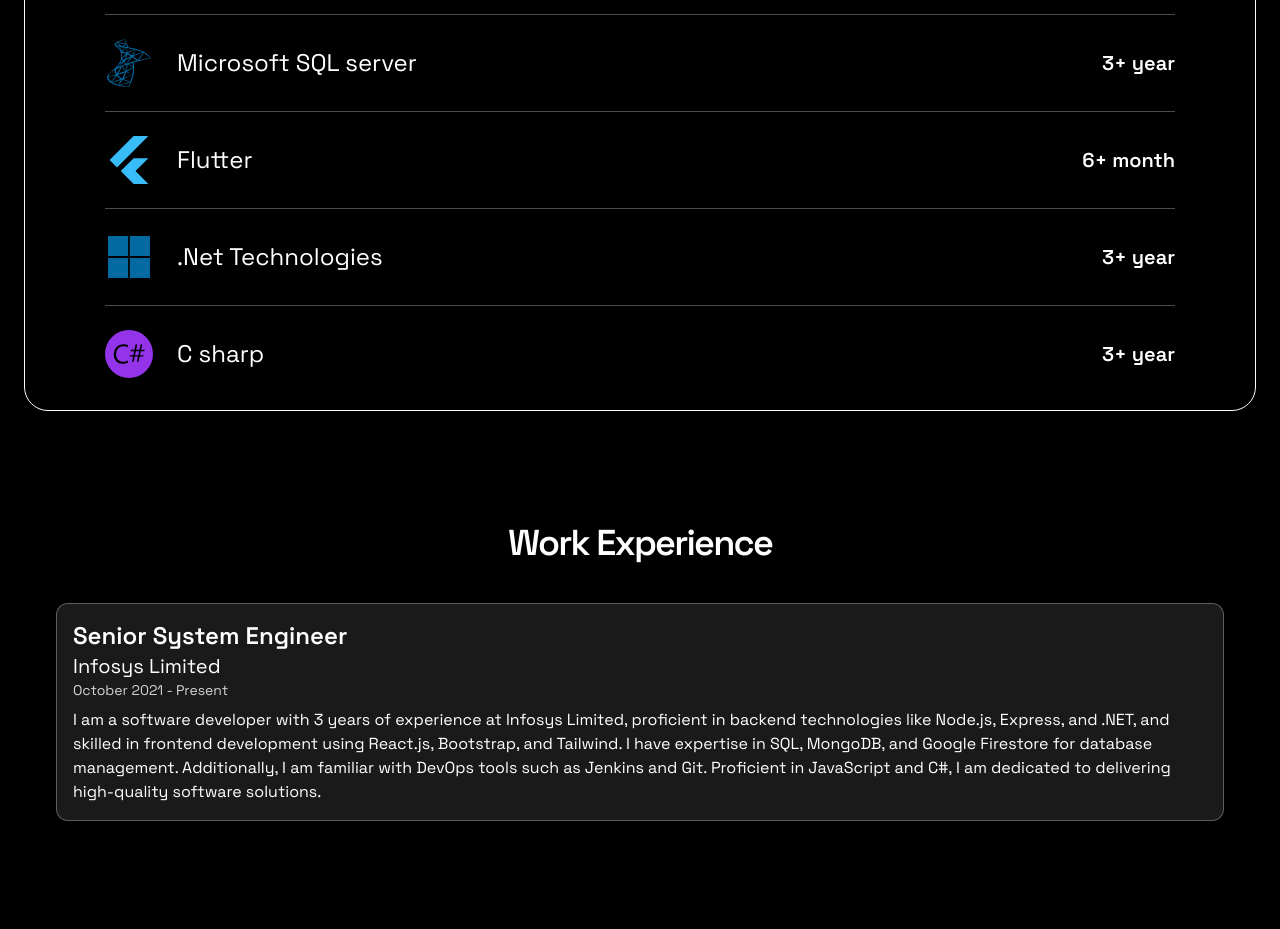
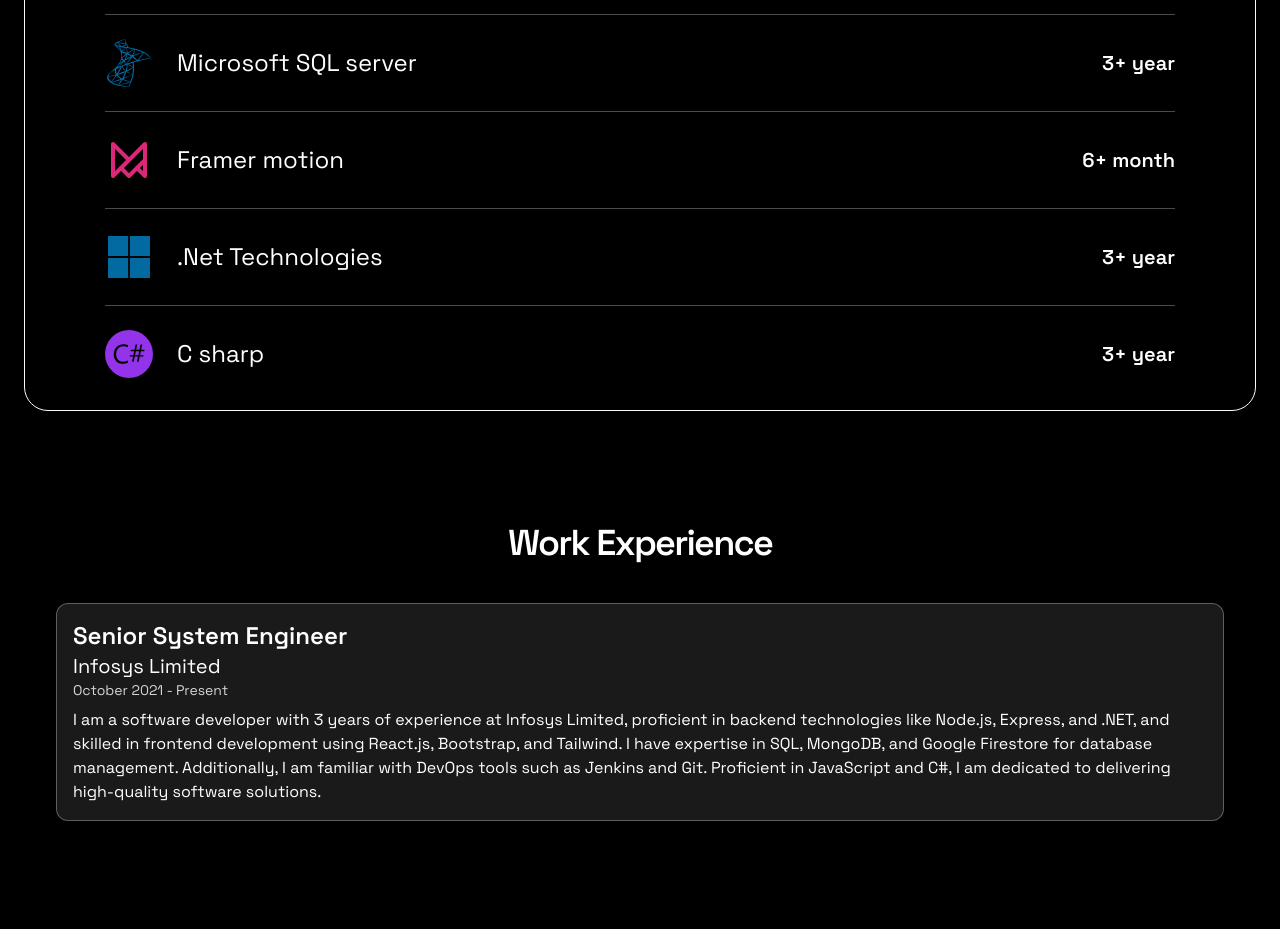
Before and after one commit to MangeshChaudhari2000/myPortfolio, a React (Create React App) app: page / in a window 1280 px wide. Shown: the part 2520-3449 px from the top of the page. Built offline with nearby package versions, Linux system fonts and the light colour scheme.

Commit message:
updated skils framer motion

```diff
--- a/src/constants/index.jsx
+++ b/src/constants/index.jsx
@@ -18,6 +18,7 @@
 import MangeshEstate from "../assets/mangeshEstate.PNG";
 import calculator from "../assets/calculator.PNG";
 import busybuyContext from "../assets/busybuyContext.PNG";
+import { TbBrandFramerMotion } from "react-icons/tb";
 
 import { RiReactjsLine } from "react-icons/ri";
 import { TbBrandNextjs } from "react-icons/tb";
@@ -112,8 +113,8 @@
     experience: "3+ year",
   },
   {
-    icon: <SiFlutter className="text-4xl text-sky-400 lg:text-5xl" />,
-    name: "Flutter",
+    icon: <TbBrandFramerMotion className="text-4xl text-pink-600 lg:text-5xl" />,
+    name: "Framer motion",
     experience: "6+ month",
   },
   {
```
